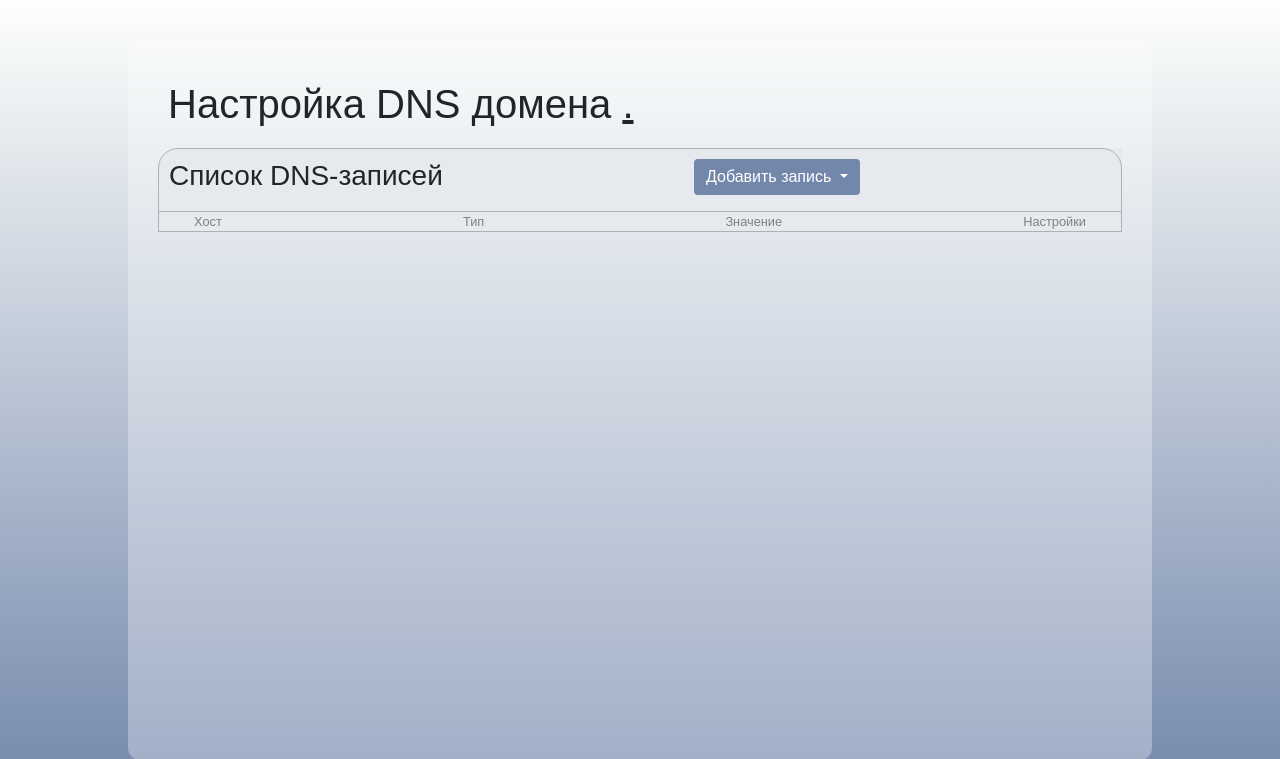
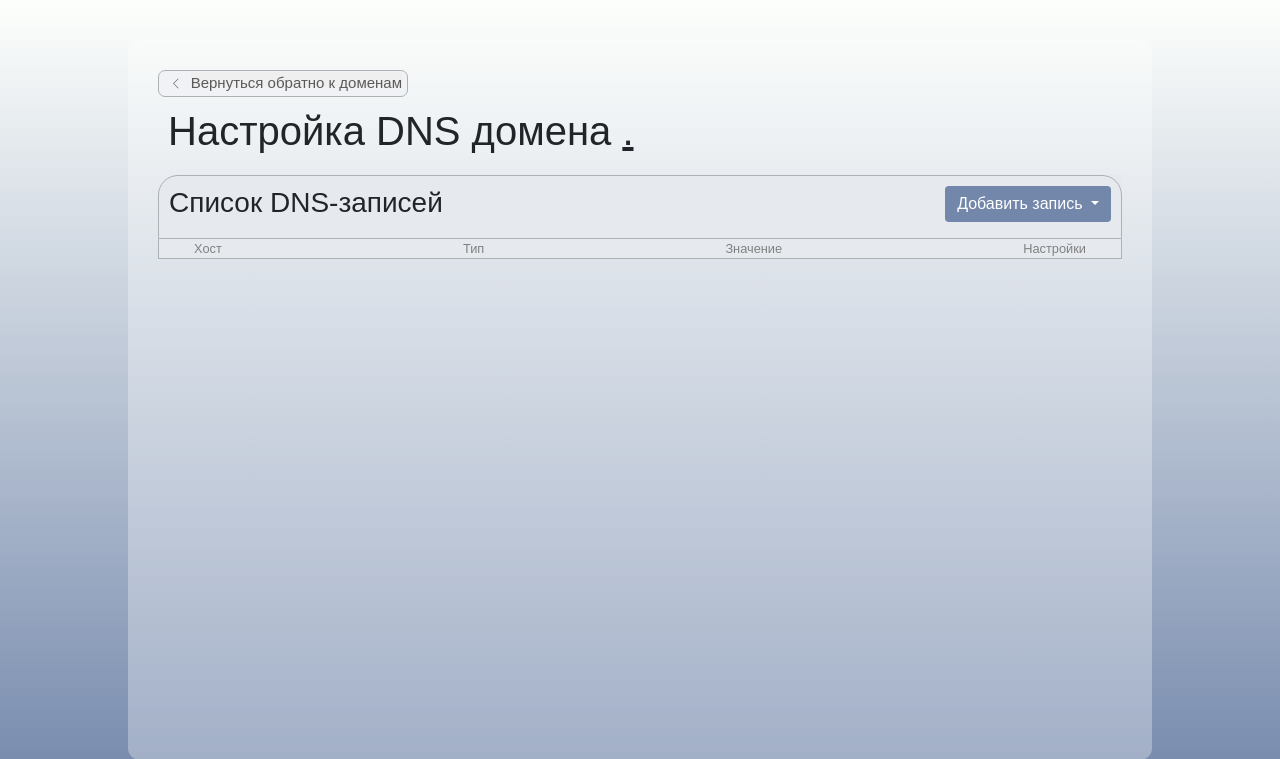
Before and after one commit to elizaveta-rybina/DNS-admin-main, a PHP site: page /pages/setting.php in a window 1280 px wide. Shown: the top 759 px of the page. Run offline with PHP 8.4, Linux system fonts and the light colour scheme; data comes from the database, SQL or seed files in the repository; data that the repository does not hold is empty.

Commit message:
button return

```diff
--- a/src/css/style_main.css
+++ b/src/css/style_main.css
@@ -157,6 +157,10 @@ h1{
   bottom: 0;
 }
 
+.deleteDomainLink{
+  display: none;
+}
+
 @media (max-width: 600px) {
   h1 {
     font-size: 25px;
--- a/src/css/style_setting.css
+++ b/src/css/style_setting.css
@@ -84,8 +84,13 @@ h1{
 }
 
 .dropdown button{
+  float: right;
   background-color: #7387AB;
   border: #7387AB;
+}
+
+.btn-group{
+  display: none;
 }
 
 .alert,.alert-info{
@@ -104,9 +109,37 @@ h1{
   display: none;
 }
 
+.returnDomains{
+  padding: 0px 5px;
+  color: gray;
+  width: 250px;
+  border-radius: 7px;
+  border: 1px solid #AAB2B6;
+  display: flex;
+  justify-content: space-between;
+  background-color: #F0F2F5;
+}
+
+.returnDomainText button{
+  height: 15px;
+  font-size: 15px;
+  color: #5c5959;
+  border: none;
+}
+
+.returnDomains img{
+  width: 15px;
+  height: 15px;
+  margin: 5px 5px;
+}
+
 @media (max-width: 600px) {
   .big{
     display: none;
+  }
+
+  .btn-group{
+    display: block;
   }
 
   .small{
--- a/src/javascript/delete/domain.js
+++ b/src/javascript/delete/domain.js
@@ -4,7 +4,7 @@ $(document).ready(function() {
 	$('#domainDeleteModal').submit(function(event) {
 		event.preventDefault();
 
-		var input = $('#domainDelete').val();
+		var input = $('#deleteDomain').val();
 		$.ajax({
 			type: 'GET',
 			url: '../php/delete/domain.php',
--- a/src/javascript/frames/domains.js
+++ b/src/javascript/frames/domains.js
@@ -17,6 +17,7 @@ function domainHelper(responce) {
 					<form class="deleteDomain">
 						<input type="hidden" name="domainid" value="${domain.id}">
 						<button type="submit">
+							<a href="#" class="delete-domain-link" data-toggle="modal" data-target="#domainDeleteModal" ></a>
 							<img src="image/delete.png" />
 						</button>
 					</form>
@@ -24,6 +25,7 @@ function domainHelper(responce) {
 			</div>
 		`);
 	});
+
 	return wrapper;
 }
 
--- a/src/pages/setting.php
+++ b/src/pages/setting.php
@@ -14,6 +14,12 @@
 
 <body>
   <div class="container-main">
+    <div class="returnDomains">
+      <img src="../image/left.png">
+      <form action="../index.php" class="returnDomainText">
+        <button>Вернуться обратно к доменам</button>
+      </form>
+    </div>
     <h1 class="page-title" id="domain-title">Настройка DNS домена <span class="alert alert-info">.</span></h1>
     <div class="main-form">
       <div class="form-head">
```
Also changed, not shown: src/index.php (+6 -6 lines), src/pages/test.php (deleted, +0 -33 lines), src/php/delete/domain.php (+4 -4 lines), src/image/left.png (added), src/image/return.png (added), 1 other file.
